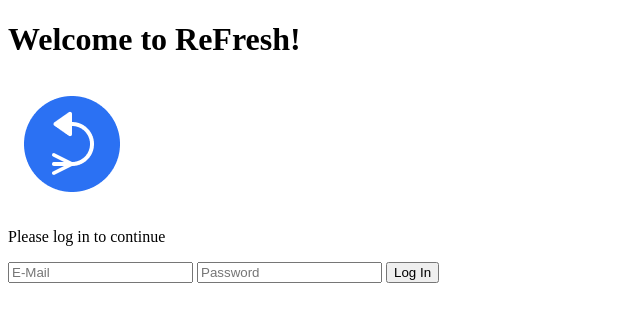
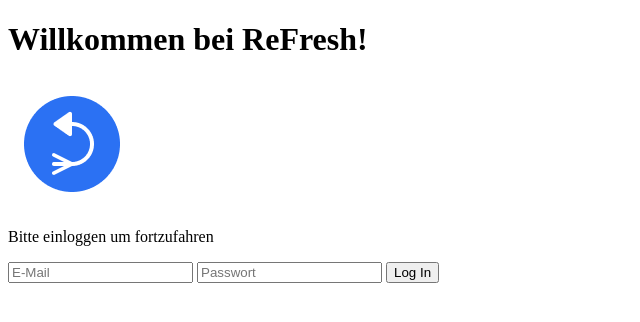
Before and after one commit to Nicistarful/refresh-dev, a Svelte app: page / in a window 1280 px wide. Shown: the top 322 px of the page, without its empty margins (0-640 px from the left). Built offline with nearby package versions, Linux system fonts and the light colour scheme.

Commit message:
Small fixes; Added app reference to local storage

```diff
--- a/package.json
+++ b/package.json
@@ -1,5 +1,5 @@
 {
-  "name": "svelte-app",
+  "name": "refresh",
   "version": "1.0.0",
   "private": true,
   "description": "A minimal Electron application",
--- a/public/index.html
+++ b/public/index.html
@@ -5,7 +5,7 @@
 	<meta charset='utf-8'>
 	<meta name='viewport' content='width=device-width,initial-scale=1'>
 
-	<title>Svelte app</title>
+	<title>ReFresh - Haushaltsplaner</title>
 
 	<link rel='icon' type='image/png' href='/favicon.png'>
 	<link rel='stylesheet' href='global.css'>
--- a/src/login.svelte
+++ b/src/login.svelte
@@ -1,25 +1,16 @@
 <script>
-  import { initializeApp } from "firebase/app";
   import { getAuth, signInWithEmailAndPassword } from "firebase/auth";
   import { fade } from "svelte/transition";
   import { replace } from "svelte-spa-router";
+  import { app } from "./stores";
 
   let loginError = "";
   let isLoginError = false;
 
-  const config = {
-    apiKey: "AIzaSyDDn00uprCYk36uf4UKH-COOPzsLuc1JkA",
-    authDomain: "putzfee-a3b88.firebaseapp.com",
-    databaseURL:
-      "https://putzfee-a3b88-default-rtdb.europe-west1.firebasedatabase.app",
-    projectId: "putzfee-a3b88",
-    storageBucket: "putzfee-a3b88.appspot.com",
-    messagingSenderId: "174903135777",
-    appId: "1:174903135777:web:69ca3465bc5ab545c65d60",
-  };
+  let thisApp;
+  app.subscribe((value) => (thisApp = value));
 
-  const app = initializeApp(config);
-  const auth = getAuth(app);
+  const auth = getAuth(thisApp);
 
   const loginSubmit = async (form) => {
     form.preventDefault();
@@ -41,16 +32,16 @@
         switch (errorCode) {
           case "auth/user-not-found":
             loginError =
-              "Your E-Mail was not found, please enter a registered E-Mail address!";
+              "Die E-Mail wurde nicht erkannt, bitte eine gültige E-Mail eingeben!";
             break;
 
           case "auth/wrong-password":
-            loginError = "You entered a wrong password!";
+            loginError = "Das Passwort ist falsch!";
             break;
 
           case "auth/too-many-requests":
             loginError =
-              "The serve received too many requests, please wait before trying again...";
+              "Der Server hat zu viele Anfragen erhalten, bitte einen Moment warten...";
             break;
         }
       });
@@ -65,9 +56,9 @@
   out:fade={{ duration: 500 }}
   class="p-16 font-poppins select-none"
 >
-  <h1 class="text-center text-3xl mb-2">Welcome to ReFresh!</h1>
+  <h1 class="text-center text-3xl mb-2">Willkommen bei ReFresh!</h1>
   <img class="m-auto mb-2" src="../img/ReFresh-Logo128.png" alt="App Logo" />
-  <p class="text-center">Please log in to continue</p>
+  <p class="text-center">Bitte einloggen um fortzufahren</p>
 
   <div class="absolute top-1/2 left-1/4 right-1/4">
     <form on:submit={loginSubmit}>
@@ -83,7 +74,7 @@
         name="password"
         type="password"
         class="login-input"
-        placeholder="Password"
+        placeholder="Passwort"
         required
         minlength="8"
       />
--- /dev/null
+++ b/src/stores.js
@@ -0,0 +1,15 @@
+import { initializeApp } from "firebase/app";
+import { writable } from 'svelte/store'
+
+const config = {
+    apiKey: "AIzaSyDDn00uprCYk36uf4UKH-COOPzsLuc1JkA",
+    authDomain: "putzfee-a3b88.firebaseapp.com",
+    databaseURL:
+        "https://putzfee-a3b88-default-rtdb.europe-west1.firebasedatabase.app",
+    projectId: "putzfee-a3b88",
+    storageBucket: "putzfee-a3b88.appspot.com",
+    messagingSenderId: "174903135777",
+    appId: "1:174903135777:web:69ca3465bc5ab545c65d60",
+};
+
+export const app = writable(initializeApp(config));
```
